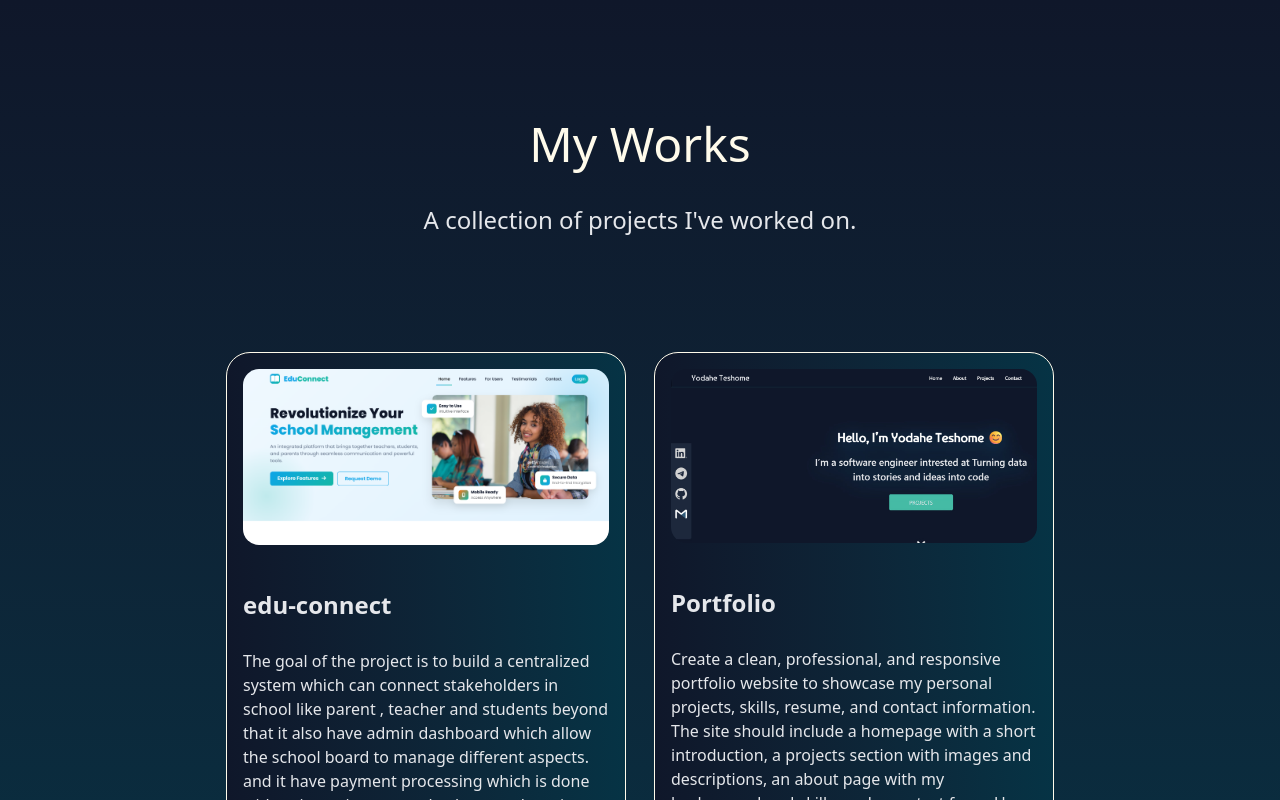
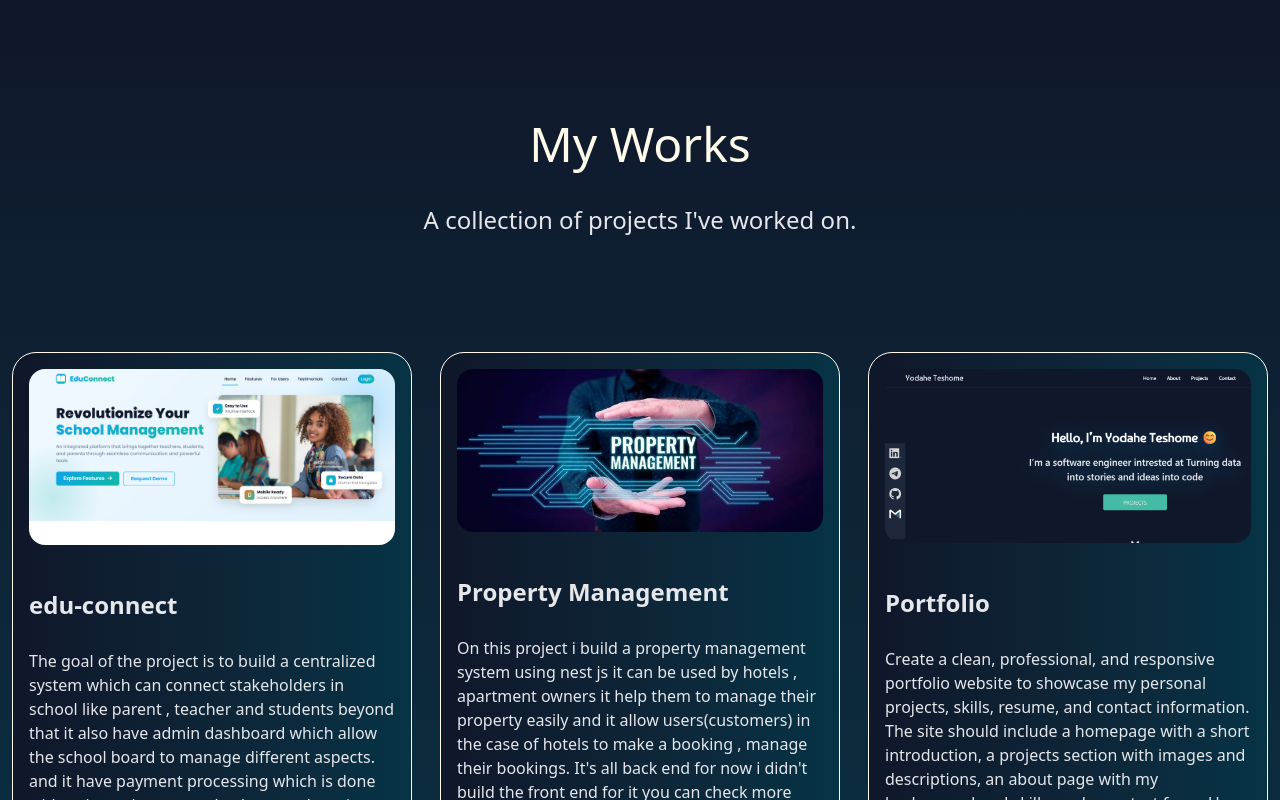
Before and after one commit to jodahe1/Portfolio-New, a React (Vite) app: page /projects in a window 1280 px wide. Shown: the top 800 px of the page. Built offline with nearby package versions, Linux system fonts and the light colour scheme; a web font is replaced by a local one.

Commit message:
new project added

```diff
--- a/src/pages/Projects.jsx
+++ b/src/pages/Projects.jsx
@@ -12,8 +12,16 @@ const Projects = () => {
         imgSrc='/assets/educonnect.png'
           title = "edu-connect"
           description = "The goal of the project is to build a centralized system which can connect stakeholders in school like parent , teacher and students beyond that it also have admin dashboard which allow the school board to manage different aspects. and it have payment processing which is done with stripe api. you can check more about it using the github link to the project."/>
-<Card
-        webLink="https://fikrudemlew.vercel.app/"
+
+         <Card
+        webLink="https://github.com/jodahe1/propertymanagment.git"
+        imgSrc='/assets/propertymgt.png'
+          title = "Property Management"
+          description = "On this project i build a property management system using nest js it can be used by hotels , apartment owners it help them to manage their property easily and it allow users(customers) in the case of hotels to make a booking , manage their bookings. It's all back end for now i didn't build the front end for it you can check more about by clicking the button below. "/>
+
+
+          <Card
+        webLink="https://github.com/jodahe1/Portfolio-New.git"
         imgSrc='/assets/Portfolioimg.jpg'
         title="Portfolio"
         description="Create a clean, professional, and responsive portfolio website to showcase my personal projects, skills, resume, and contact information. The site should include a homepage with a short introduction, a projects section with images and descriptions, an about page with my background and skills, and a contact form. Use modern design elements, smooth scrolling, and subtle animations to enhance user experience"/>
```
Also changed, not shown: public/assets/propertymgt.png (added).
